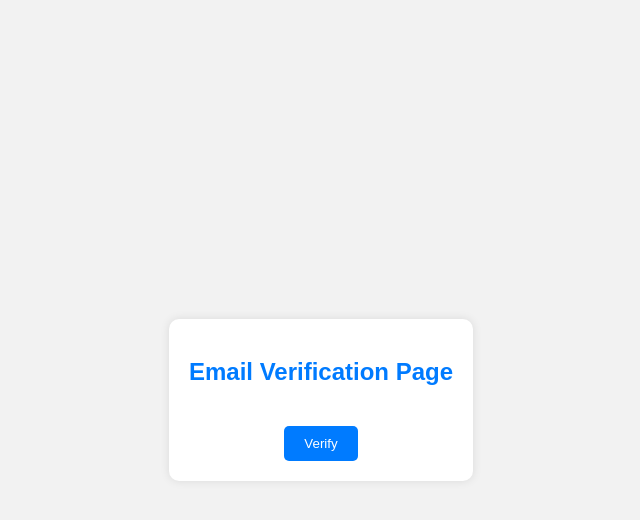
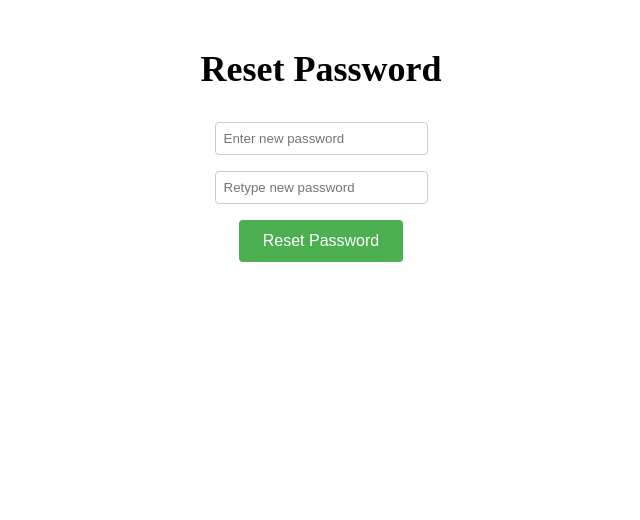
Before and after one commit to SB4-MEC/QRide, a Django app: page / in a window 1280 px wide. Shown: the top 520 px of the page, without its empty margins (319-959 px from the left). Run offline with Django 4.2, Linux system fonts and the light colour scheme.

Commit message:
password reset done

```diff
--- a/backend/auth_system/urls.py
+++ b/backend/auth_system/urls.py
@@ -7,5 +7,5 @@ urlpatterns = [
     path('auth/', include('djoser.social.urls')),
 ]
 
-# urlpatterns += [re_path(r'^.*', TemplateView.as_view(template_name='newpwd.html'))]
-urlpatterns += [re_path(r'^.*', TemplateView.as_view(template_name='verify.html'))]
+urlpatterns += [re_path(r'^.*', TemplateView.as_view(template_name='newpwd.html'))]
+# urlpatterns += [re_path(r'^.*', TemplateView.as_view(template_name='verify.html'))]
--- a/backend/temp_frontend/src/App.js
+++ b/backend/temp_frontend/src/App.js
@@ -16,7 +16,6 @@ function App() {
   return (
     <Routes>
       <Route path="/" element={<Scan />} />
-      <Route path="/dashboard" element={<Dashboard />} />
       <Route path="/activate/:uid/:token" component={VerificationPage} />
 
       <Route path="/" element={<Layout />}>
@@ -28,6 +27,8 @@ function App() {
 
       {/* we want to protect these routes */}
       <Route element={<RequireAuth />}>
+      <Route path="/dashboard" element={<Dashboard />} />
+
         <Route path="/QR" element={<QRCodeScanner />} />
   </Route>
 
--- a/backend/temp_frontend/src/components/Login/Login.js
+++ b/backend/temp_frontend/src/components/Login/Login.js
@@ -30,6 +30,7 @@ const Login = () => {
     setCookie('authTokens', JSON.stringify(tokens));
     setAuthTokens(tokens);
     setLoggedIn(true);
+    console.log(setLoggedIn);
   };
 
   const handleSubmit = async (e) => {
--- a/backend/temp_frontend/src/context/AuthProvider.js
+++ b/backend/temp_frontend/src/context/AuthProvider.js
@@ -25,6 +25,7 @@ export const AuthProvider = ({ children }) => {
     removeCookie('authTokens');
     setAuthTokens({});
     setLoggedIn(false);
+    console.log("Logged out");
     navigate('/login');
 };
 
--- a/backend/temp_frontend/templates/newpwd.html
+++ b/backend/temp_frontend/templates/newpwd.html
@@ -87,7 +87,7 @@
     <div class="flex flex-col w-full h-full justify-center items-center py-4 gap-2">
         <h1 class="font-semibold md:font-bold text-4xl">Reset Password</h1>
         <form onsubmit="handleSubmit(event)" class="flex items-center justify-center flex-col w-full gap-8">
-            <input type="password" id="newPassword" placeholder="Enter new password" autocomplete="off" required
+            <input type="password" id="new_password" placeholder="Enter new password" autocomplete="off" required
                 class="input-field" />
             <input type="password" id="retypeNewPassword" placeholder="Retype new password" autocomplete="off" required
                 class="input-field" />
@@ -98,15 +98,17 @@
 
     <script>
         const RESET_PASSWORD_URL = "http://localhost:8000/auth/users/reset_password_confirm/";
+        const { uid, token } = getParamsFromURL();
+        console.log('UID and Token:', uid, token);
 
        function handleSubmit(event) {
     event.preventDefault();
 
-            const newPassword = document.getElementById("newPassword").value;
+    const new_password = document.getElementById("new_password").value;
     const retypeNewPassword = document.getElementById("retypeNewPassword").value;
     const errMsgElement = document.getElementById("errMsg");
 
-            if (newPassword !== retypeNewPassword) {
+    if (new_password !== retypeNewPassword) {
         errMsgElement.textContent = "Passwords do not match";
         errMsgElement.classList.add("errmsg");
         return;
@@ -115,7 +117,7 @@
     // Make API call to reset password
     fetch(RESET_PASSWORD_URL, {
         method: "POST",
-                body: JSON.stringify({ newPassword }),
+        body: JSON.stringify({ uid, token, new_password }), // Include uid, token, and new_password in the request body
         headers: {
             "Content-Type": "application/json"
         },
@@ -135,6 +137,15 @@
             console.error(error);
         });
 }
+
+        function getParamsFromURL() {
+        const urlSegments = window.location.pathname.split('/');
+        const uid = urlSegments[urlSegments.length - 2]; // Extract uid from the second last segment
+        const token = urlSegments[urlSegments.length - 1]; // Extract token from the last segment
+        console.log('UID:', uid);
+        console.log('Token:', token);
+        return { uid, token };
+      }
     </script>
 </body>
 
```
Also changed, not shown: backend/temp_frontend/src/components/Dashboard/dashboard.js (+8 -1 lines), backend/temp_frontend/src/components/Assets/logout.png (added). Lines whose indentation alone changed are shown as unchanged.
